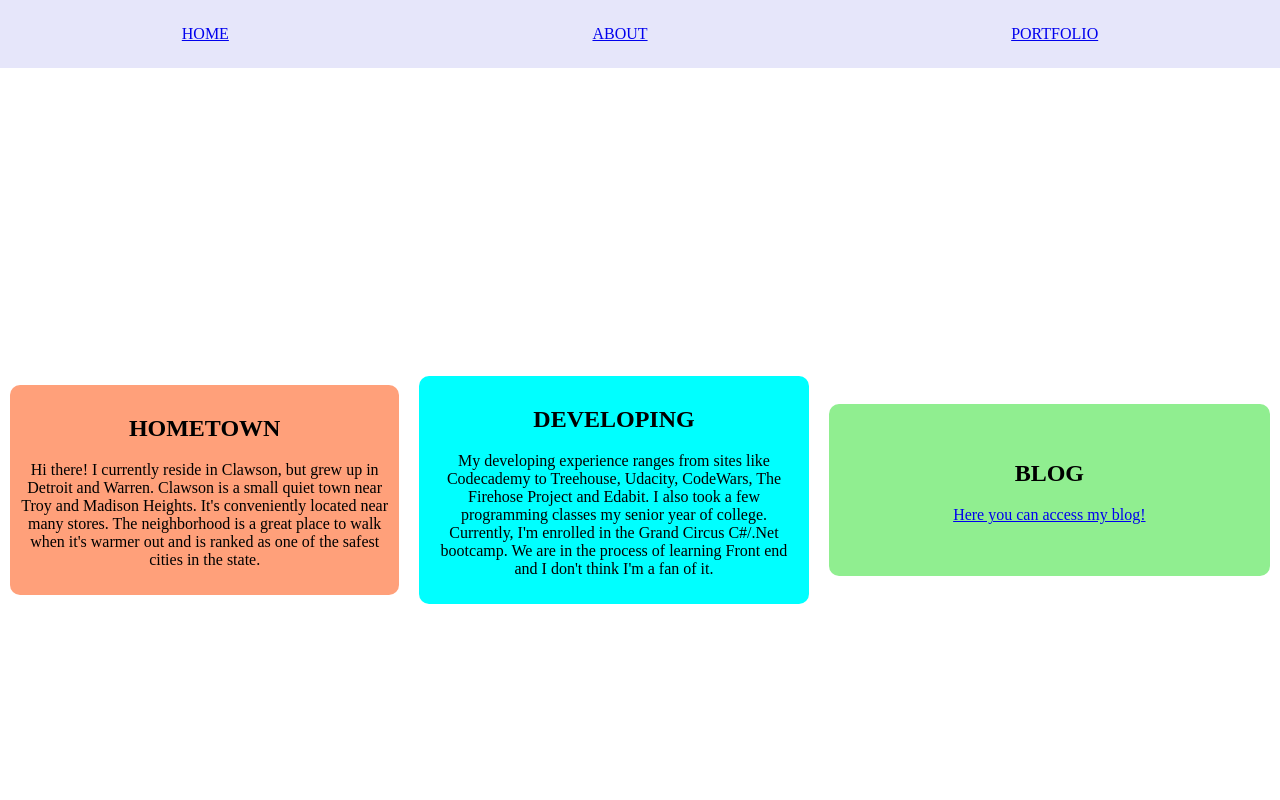
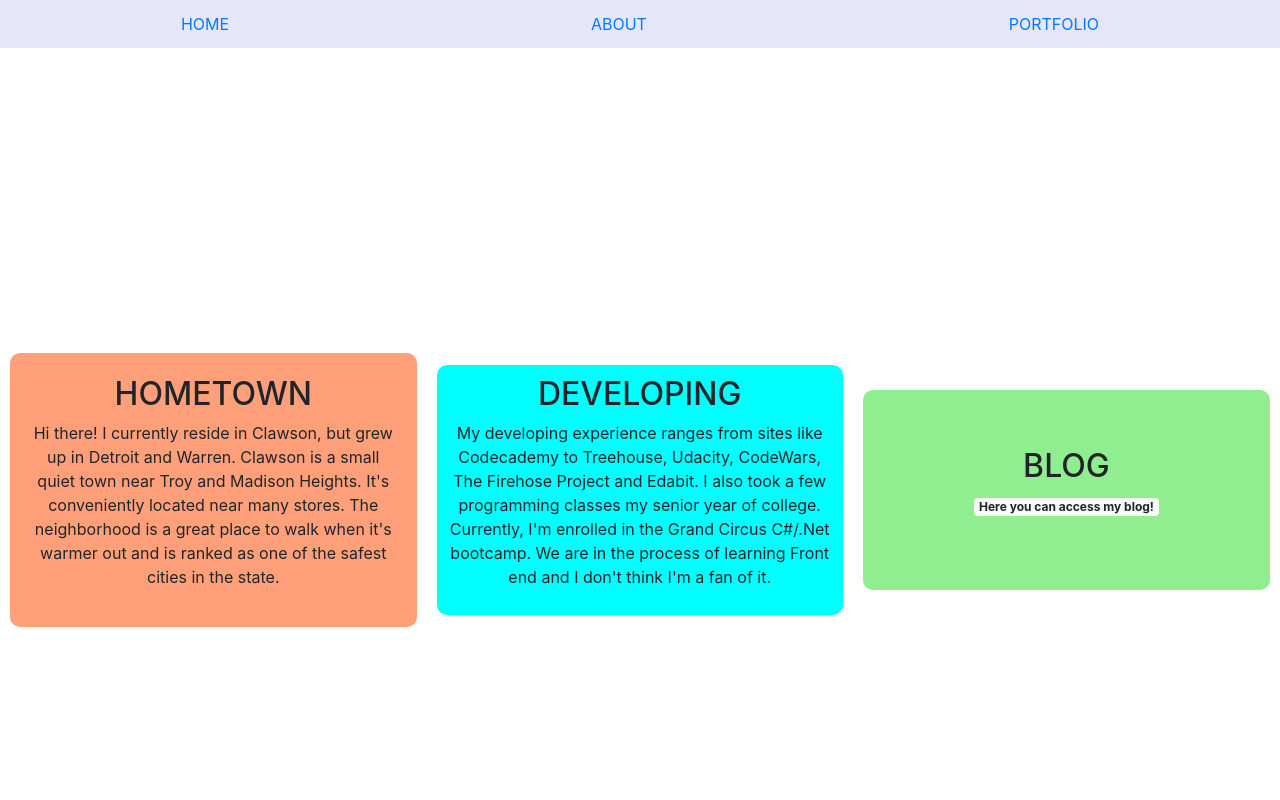
Before and after one commit to thestrongdev/portfolioLab, a plain HTML site: page index.html in a window 1280 px wide. Shown: the top 800 px of the page. Drawn offline with nearby package versions, Linux system fonts and the light colour scheme.

Commit message:
add bootstrap badge

```diff
--- a/index.html
+++ b/index.html
@@ -4,6 +4,8 @@
     <meta charset="UTF-8">
     <meta name="viewport" content="width=device-width, initial-scale=1.0">
     <link rel="stylesheet" href="styles.css">
+    <link rel="stylesheet" href="https://maxcdn.bootstrapcdn.com/bootstrap/4.0.0/css/bootstrap.min.css" integrity="sha384-Gn5384xqQ1aoWXA+058RXPxPg6fy4IWvTNh0E263XmFcJlSAwiGgFAW/dAiS6JXm" crossorigin="anonymous">
+
     <title>Document</title>
 </head>
 <body>
@@ -38,7 +40,7 @@
     <div class="section"> -->
         <div id = "blog" class = "subsection">
             <h2>BLOG</h2>
-            <p><a href="https://thestrongdev.com/#blog" target = "_blank">Here you can access my blog!</a></p>
+            <p><a href="https://thestrongdev.com/#blog" target = "_blank" class = "badge badge-light">Here you can access my blog!</a></p>
         </div>
 
     </div>
@@ -52,6 +54,8 @@
 
     <!-- QUESTIONS/COMMENTS
     -->
-
+    <script src="https://code.jquery.com/jquery-3.2.1.slim.min.js" integrity="sha384-KJ3o2DKtIkvYIK3UENzmM7KCkRr/rE9/Qpg6aAZGJwFDMVNA/GpGFF93hXpG5KkN" crossorigin="anonymous"></script>
+  <script src="https://cdnjs.cloudflare.com/ajax/libs/popper.js/1.12.9/umd/popper.min.js" integrity="sha384-ApNbgh9B+Y1QKtv3Rn7W3mgPxhU9K/ScQsAP7hUibX39j7fakFPskvXusvfa0b4Q" crossorigin="anonymous"></script>
+  <script src="https://maxcdn.bootstrapcdn.com/bootstrap/4.0.0/js/bootstrap.min.js" integrity="sha384-JZR6Spejh4U02d8jOt6vLEHfe/JQGiRRSQQxSfFWpi1MquVdAyjUar5+76PVCmYl" crossorigin="anonymous"></script>
 </body>
 </html>
--- a/styles.css
+++ b/styles.css
@@ -85,12 +85,12 @@ a:visited{
 
 #hometown{
     background-color: lightsalmon;
-
+    padding: 22px;
 }
 
 #blog{
     background-color: lightgreen;
-    padding: 36px;
+    padding: 57px;
 }
 
 #social-footer {
```
Also changed, not shown: about.html (+1 -0 lines).
